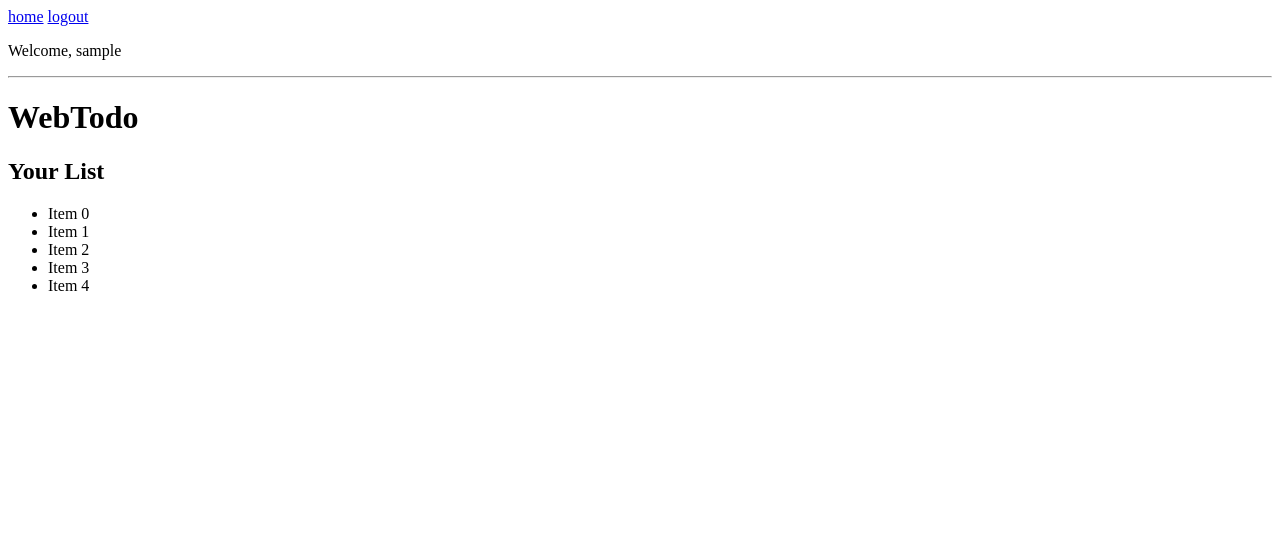
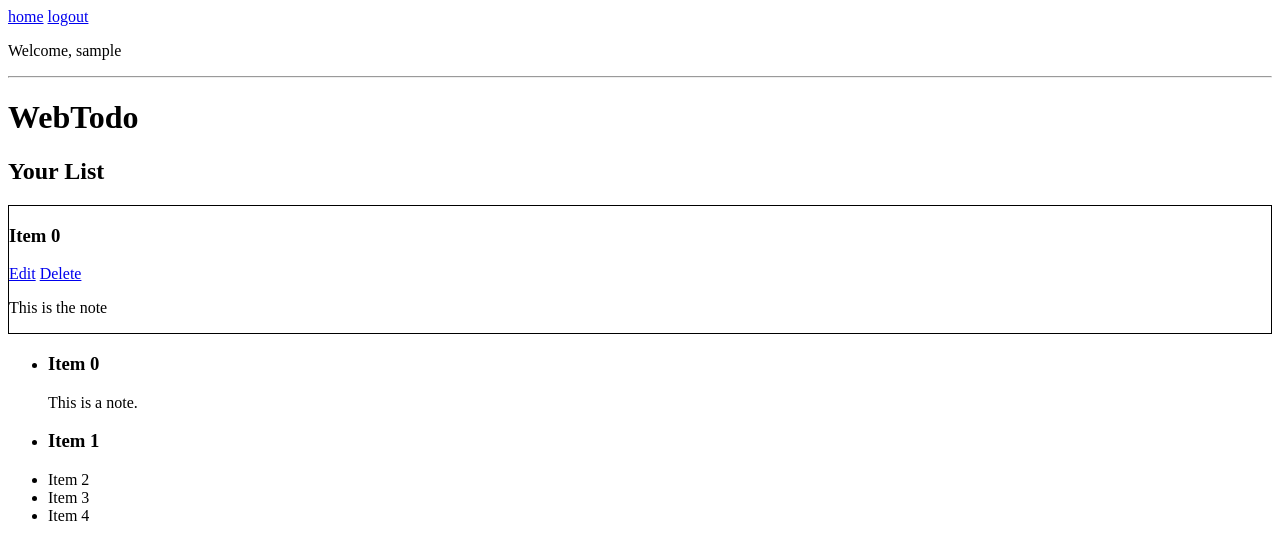
Before and after one commit to jessereitz/webtodo, a Flask app: page / in a window 1280 px wide. Shown: the top 560 px of the page. Run offline with Flask 2, Linux system fonts and the light colour scheme; a user stored in the database is signed in; tables that the repository leaves empty hold one stand-in row (values such as "Sample post"); parts of the project's set-up code (start-up, migrations or seed data) failed here and were passed over.

Commit message:
Create stylesheet (no styles yet). Create task divs instead of ul list items.

```diff
--- /dev/null
+++ b/app/static/site.css
@@ -0,0 +1,3 @@
+.task {
+  border: 1px solid black;
+}
--- a/app/templates/index.html
+++ b/app/templates/index.html
@@ -5,9 +5,18 @@
 
   {% if current_user.is_active %}
     <h2>Your List</h2>
+    <div class="task">
+      <div class="taskHeader">
+        <h3>Item 0</h3>
+        <a href="#">Edit</a>
+        <a href="#">Delete</a>
+      </div>
+      <p>This is the note</p>
+    </div>
     <ul>
-      <li>Item 0</li>
-      <li>Item 1</li>
+      <li><h3>Item 0</h3>
+          <p>This is a note.</p></li>
+      <li><h3>Item 1</h3></li>
       <li>Item 2</li>
       <li>Item 3</li>
       <li>Item 4</li>
--- a/app/templates/layout.html
+++ b/app/templates/layout.html
@@ -7,6 +7,7 @@
     {% else %}
     <title>Welcome to WebTodo</title>
     {% endif %}
+    <link href="{{ url_for('static', filename='site.css') }}" rel="stylesheet" type="text/css">
   </head>
   <body>
     <header>
```
